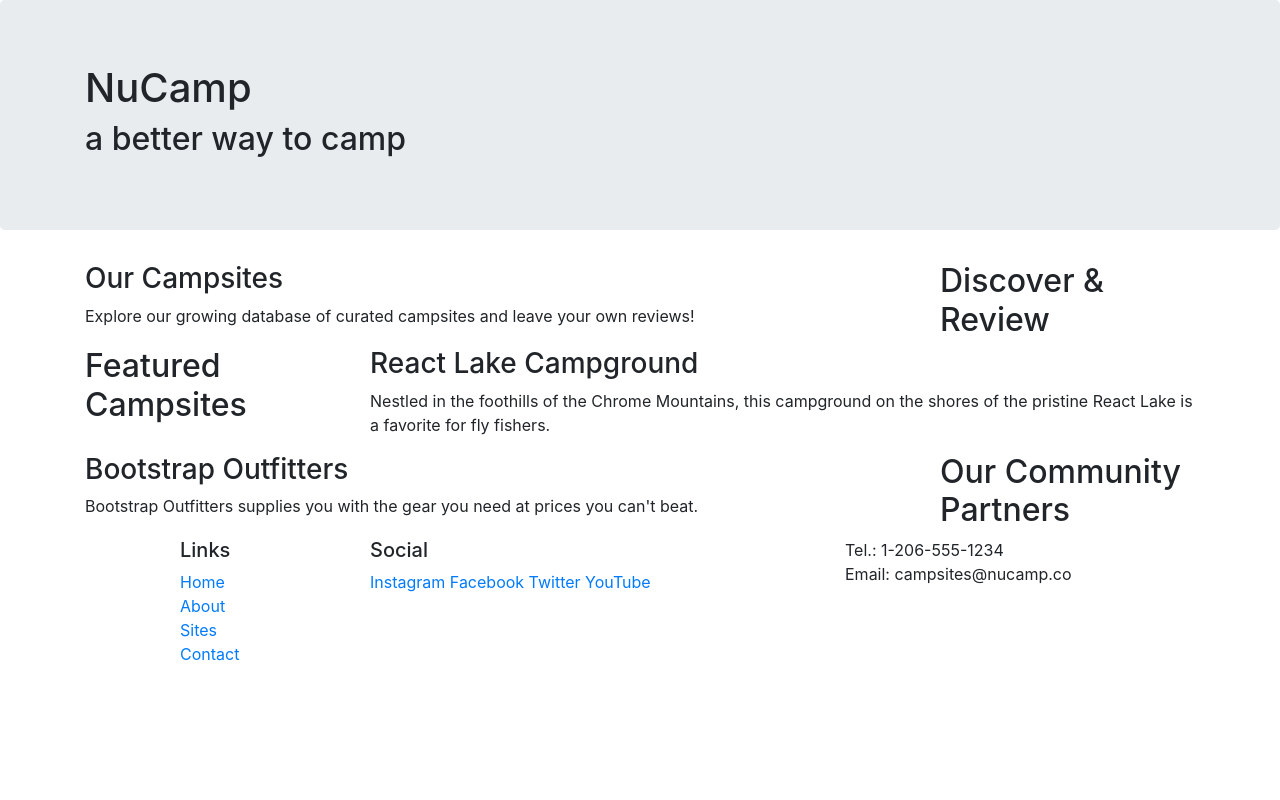
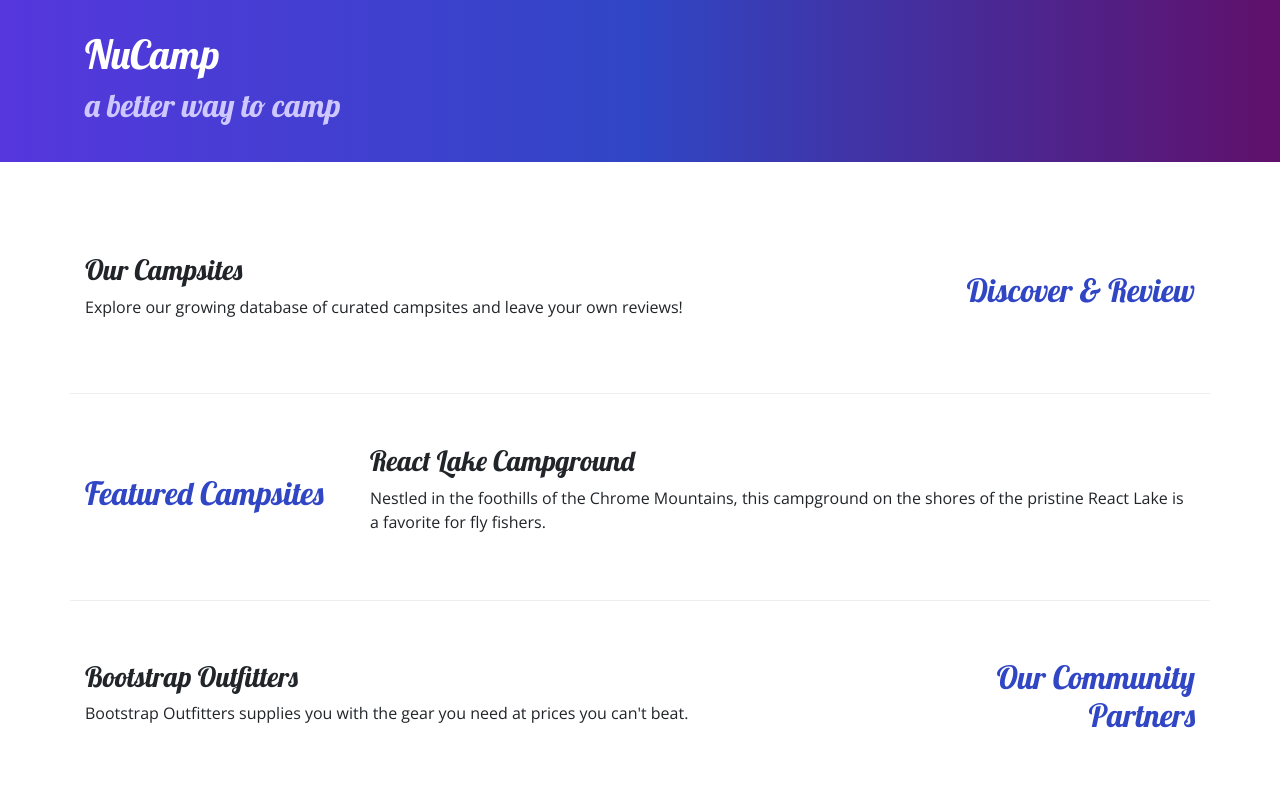
Before and after one commit to daveyloder/NucampSite, a website: page index.html in a window 1280 px wide. Shown: the top 800 px of the page. Drawn offline with nearby package versions, Linux system fonts and the light colour scheme.

Commit message:
Bootrap Code Formatting

```diff
--- /dev/null
+++ b/css/styles.css
@@ -0,0 +1,32 @@
+body {
+    font-family: "Open Sans", sans-serif;
+}
+
+h1, h2, h3 {
+    font-family: "Lobster", cursive;
+}
+
+h2 {
+    color: #3046C5;
+}
+
+header h2 {
+    color: #CEC8FF;
+}
+
+footer {
+    background-image: linear-gradient(#CEC8FF, white);
+    padding: 20px 0;
+}
+
+.jumbotron {
+    padding: 30px;
+    background-image: linear-gradient(to right, #5637DD, #3046C5, #60106B);
+    color: white;
+}
+
+.row-content {
+    padding: 50px 0;
+    border-bottom: 1px ridge;
+    min-height: 200px;
+}
--- a/index.html
+++ b/index.html
@@ -1,9 +1,7 @@
 <!DOCTYPE html>
 <html lang="en">
 
-<head>
-    <meta charset="utf-8" />
-
+    <head>
         <!-- Required meta tags always come first -->
         <meta charset="utf-8" />
         <meta name="viewport" content="width=device-width, initial-scale=1" />
@@ -11,13 +9,15 @@
         <!-- Bootstrap CSS -->
         <link rel="stylesheet" href="node_modules/bootstrap/dist/css/bootstrap.min.css" />
 
+        <!-- Additional CSS must be placed after Bootstrap CSS -->
+        <link rel="stylesheet" href="https://fonts.googleapis.com/css?family=Lobster|Open+Sans" />
+        <link rel="stylesheet" href="css/styles.css" />
         <title>NuCamp: A Better Way To Camp</title>
-
-</head>
+    </head>
 
 <body>
 
-    <header class="jumbotron">
+    <header class="jumbotron jumbotron-fluid">
         <div class="container">
             <div class="row">
                 <div class="col">
@@ -29,9 +29,9 @@
     </header>
 
     <div class="container">
-        <div class="row">
+        <div class="row row-content align-items-center">
             <div class="col-sm-4 order-sm-last col-md-3">
-                <h2>Discover & Review</h2>
+                <h2 class="text-sm-right">Discover & Review</h2>
             </div>
             <div class="col">
                 <h3>Our Campsites</h3>
@@ -39,7 +39,7 @@
             </div>
         </div>
 
-        <div class="row">
+        <div class="row row-content align-items-center">
             <div class="col-sm-4 col-md-3">
                 <h2>Featured Campsites</h2>
             </div>
@@ -49,9 +49,9 @@
    			</div>
         </div>
 
-        <div class="row">
+        <div class="row row-content align-items-center">
             <div class="col-sm-4 order-sm-last col-md-3">
-                <h2>Our Community Partners</h2>
+                <h2 class="text-sm-right">Our Community Partners</h2>
             </div>
             <div class="col">
                 <h3>Bootstrap Outfitters</h3>
@@ -72,7 +72,7 @@
                         <li><a href="#">Contact</a></li>
                     </ul>
                 </div>
-                <div class="col-6 col-sm-5">
+                <div class="col-6 col-sm-5 text-center">
                 	<h5>Social</h5>
                     <a href="http://instagram.com/">Instagram</a>
                     <a href="http://facebook.com/">Facebook</a>
```
